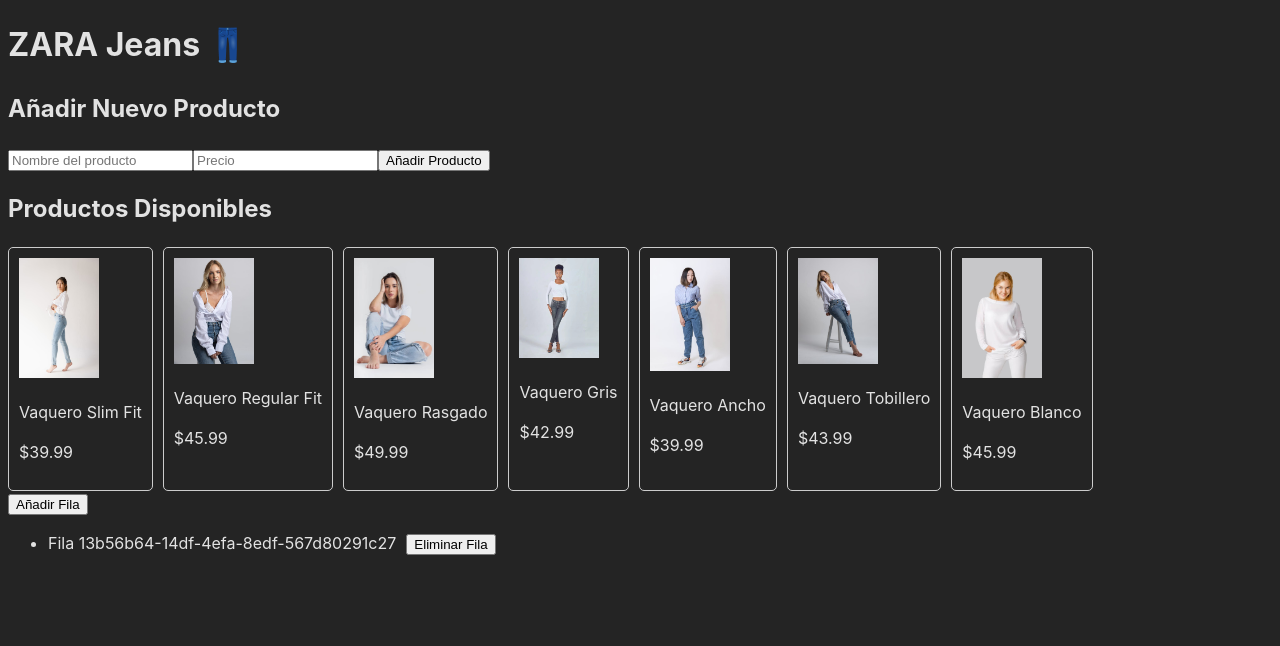
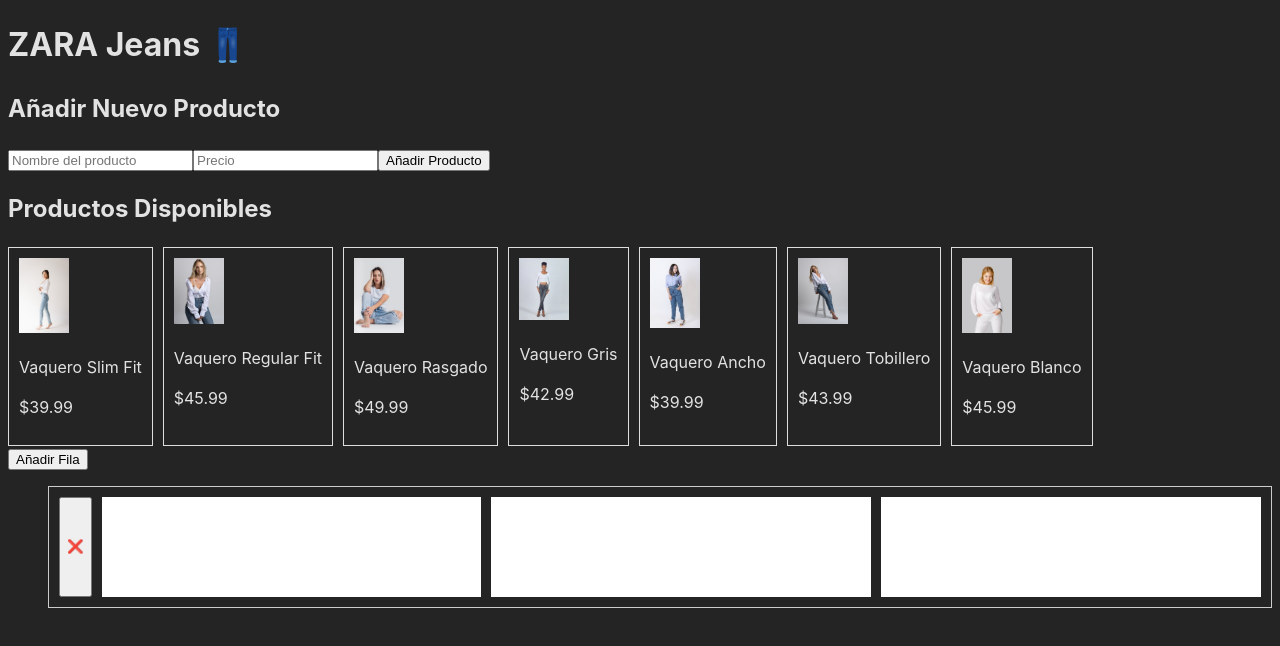
Before and after one commit to YolandaVergara/inditextech, a React (Vite) app: page / in a window 1280 px wide. Both pictures are taken after a click on the button "Añadir Fila". Shown: the top 646 px of the page. Built offline with nearby package versions, Linux system fonts and the light colour scheme.

Commit message:
Refactor product alignment logic and update UI for rows

```diff
--- a/package.json
+++ b/package.json
@@ -11,10 +11,10 @@
   },
   "dependencies": {
     "@reduxjs/toolkit": "^2.5.1",
-    "react": "^19.0.0",
+    "react": "^18.2.0",
     "react-dnd": "^16.0.1",
     "react-dnd-html5-backend": "^16.0.1",
-    "react-dom": "^19.0.0",
+    "react-dom": "^18.2.0",
     "react-redux": "^9.2.0"
   },
   "devDependencies": {
--- a/src/App.tsx
+++ b/src/App.tsx
@@ -1,16 +1,19 @@
-import React, { useState } from "react";
+import { useState, FormEvent } from "react";
 import { useDispatch, useSelector } from "react-redux";
 import { RootState } from "./store";
-import { addRow, removeRow, addNewProduct } from "./features/categoriesSlice";
+import { addRow, addNewProduct } from "./features/categoriesSlice";
+import Row from "./components/Row";
+import ProductCard from "./components/ProductCard";
+import { PositionedProduct } from "./types/categoryTypes";
 
 const App = () => {
   const dispatch = useDispatch();
-  const rows = useSelector((state: RootState) => state.categories.rows);
+  const rows = useSelector((state: RootState) => state.categories.rows as { id: string; products: PositionedProduct[] }[]);
   const products = useSelector((state: RootState) => state.categories.products);
 
   const [newProduct, setNewProduct] = useState({ name: "", price: "" });
 
-  const handleAddProduct = (e: React.FormEvent) => {
+  const handleAddProduct = (e: FormEvent) => {
     e.preventDefault();
     if (newProduct.name.trim() === "" || isNaN(Number(newProduct.price))) return;
 
@@ -22,7 +25,6 @@
     <div>
       <h1>ZARA Jeans 👖</h1>
 
-      {/* Formulario para agregar un nuevo producto */}
       <h2>Añadir Nuevo Producto</h2>
       <form onSubmit={handleAddProduct} style={{ marginBottom: "20px" }}>
         <input
@@ -40,28 +42,17 @@
         <button type="submit">Añadir Producto</button>
       </form>
 
-      {/* Listado de productos disponibles */}
       <h2>Productos Disponibles</h2>
       <div style={{ display: "flex", gap: "10px", flexWrap: "wrap" }}>
         {products.map((product) => (
-          <div key={product.id} style={{ border: "1px solid #ccc", padding: "10px", borderRadius: "5px" }}>
-            <img src={product.imageUrl} alt={product.name} width="80" />
-            <p>{product.name}</p>
-            <p>${product.price.toFixed(2)}</p>
-          </div>
+          <ProductCard key={product.id} product={product} />
         ))}
       </div>
 
-      {/* Botón para agregar filas */}
       <button onClick={() => dispatch(addRow())}>Añadir Fila</button>
       <ul>
-        {rows.map(row => (
-          <li key={row.id}>
-            Fila {row.id}
-            <button onClick={() => dispatch(removeRow(row.id))} style={{ marginLeft: '10px' }}>
-              Eliminar Fila
-            </button>
-          </li>
+        {rows.map((row) => (
+          <Row key={row.id} row={row} />
         ))}
       </ul>
     </div>
--- a/src/components/ProductCard.tsx
+++ b/src/components/ProductCard.tsx
@@ -1,4 +1,34 @@
-// TODO: Implementar el componente ProductCard
-export const ProductCard = () => {
-    return <div>Product Card</div>;
+import { useRef, useEffect } from "react";
+import { useDrag } from "react-dnd";
+import { Product } from "../types/categoryTypes";
+
+const ProductCard = ({ product }: { product: Product }) => {
+  const ref = useRef<HTMLDivElement>(null);
+
+  const [{ isDragging }, drag] = useDrag({
+    type: "PRODUCT",
+    item: () => {
+      return { product };
+    },
+    collect: (monitor) => ({
+      isDragging: monitor.isDragging(),
+    }),
+  });
+
+  useEffect(() => {
+    if (ref.current) {
+      drag(ref.current);
+    }
+  }, [drag]);
+
+  return (
+    <div ref={ref}
+      style={{ opacity: isDragging ? 0.5 : 1, cursor: "grab", border: "1px solid #ddd", padding: "10px" }}>
+      <img src={product.imageUrl} alt={product.name} width="50" />
+      <p>{product.name}</p>
+      <p>${product.price.toFixed(2)}</p>
+    </div>
+  );
 };
+
+export default ProductCard;
--- /dev/null
+++ b/src/components/Row.tsx
@@ -0,0 +1,68 @@
+import React, { useRef, useEffect } from "react";
+import { useDispatch, useSelector } from "react-redux";
+import { RootState } from "../store";
+import { removeRow, addProductToRow, } from "../features/categoriesSlice";
+import { useDrop } from "react-dnd";
+import ProductCard from "./ProductCard";
+import { PositionedProduct, Product } from "../types/categoryTypes";
+
+const Row = ({ row }: { row: { id: string; products: PositionedProduct[] } }) => {
+
+  const dispatch = useDispatch();
+  const rows = useSelector((state: RootState) => state.categories.rows);
+  const updatedRow = rows.find((r) => r.id === row.id);
+
+  const createDropHandler = (alignment: "left" | "center" | "right") => {
+    const ref = useRef<HTMLDivElement | null>(null);
+    const [{ isOver }, drop] = useDrop({
+      accept: "PRODUCT",
+      drop: (item: { product: Product }) => {
+        dispatch(addProductToRow({ rowId: row.id, product: item.product, alignment }));
+      },
+      collect: (monitor) => ({
+        isOver: monitor.isOver(),
+      }),
+    });
+
+    useEffect(() => {
+      if (ref.current) {
+        drop(ref.current);
+      }
+    }, [drop]);
+
+    return { ref, isOver };
+  };
+
+  const left = createDropHandler("left");
+  const center = createDropHandler("center");
+  const right = createDropHandler("right");
+
+  return (
+    <li style={{ display: "flex", gap: "10px", padding: "10px", border: "1px solid #ccc", justifyContent: "space-around" }}>
+      <button onClick={() => dispatch(removeRow(row.id))}>❌</button>
+
+      <div ref={left.ref as unknown as React.RefObject<HTMLDivElement>}
+        style={{ background: left.isOver ? "#ddd" : "white", flex: 1, padding: "10px", minHeight: "80px" }}>
+        {updatedRow?.products.filter((p) => p.alignment === "left").map((p) => (
+          <ProductCard key={p.product.id} product={p.product} />
+        ))}
+      </div>
+
+      <div ref={center.ref as unknown as React.RefObject<HTMLDivElement>}
+        style={{ background: center.isOver ? "#ddd" : "white", flex: 1, padding: "10px", minHeight: "80px" }}>
+        {updatedRow?.products.filter((p) => p.alignment === "center").map((p) => (
+          <ProductCard key={p.product.id} product={p.product} />
+        ))}
+      </div>
+
+      <div ref={right.ref as unknown as React.RefObject<HTMLDivElement>}
+        style={{ background: right.isOver ? "#ddd" : "white", flex: 1, padding: "10px", minHeight: "80px" }}>
+        {updatedRow?.products.filter((p) => p.alignment === "right").map((p) => (
+          <ProductCard key={p.product.id} product={p.product} />
+        ))}
+      </div>
+    </li>
+  );
+};
+
+export default Row;
--- a/src/features/categoriesSlice.ts
+++ b/src/features/categoriesSlice.ts
@@ -1,25 +1,6 @@
 import { createSlice, PayloadAction } from "@reduxjs/toolkit";
 import { products } from "../utils/products";
-
-export interface Product {
-  id: string;
-  name: string;
-  price: number;
-  imageUrl: string;
-}
-
-export interface PositionedProduct {
-  product: Product;
-  alignment: "left" | "center" | "right";
-}
-
-interface CategoriesState {
-  products: Product[];
-  rows: {
-    id: string;
-    products: PositionedProduct[];
-  }[];
-}
+import { CategoriesState, Product } from "../types/categoryTypes";
 
 const initialState: CategoriesState = {
   products,
@@ -49,14 +30,17 @@
       state.products.push(newProduct);
     },
     addProductToRow: (state, action: PayloadAction<{ rowId: string; product: Product; alignment: "left" | "center" | "right" }>) => {
-      const row = state.rows.find((r) => r.id === action.payload.rowId);
-      if (row && row.products.length < 3) {
-        row.products.push({
-          product: action.payload.product,
-          alignment: action.payload.alignment,
-        });
+      const { rowId, product, alignment } = action.payload;
+
+      state.rows.forEach((row) => {
+        row.products = row.products.filter((p) => p.product.id !== product.id);
+      });
+
+      const newRow = state.rows.find((row) => row.id === rowId);
+      if (newRow) {
+        newRow.products.push({ product, alignment });
       }
-    },
+    }
   },
 });
 
--- a/src/main.tsx
+++ b/src/main.tsx
@@ -4,11 +4,15 @@
 import App from './App.tsx'
 import { Provider } from 'react-redux'
 import { store } from './store.ts'
+import { DndProvider } from 'react-dnd'
+import { HTML5Backend } from 'react-dnd-html5-backend'
 
 createRoot(document.getElementById('root')!).render(
   <StrictMode>
     <Provider store={store}>
-      <App />
+      <DndProvider backend={HTML5Backend}>
+        <App />
+      </DndProvider>
     </Provider>
-  </StrictMode>,
+  </StrictMode >,
 )
--- /dev/null
+++ b/src/types/categoryTypes.ts
@@ -0,0 +1,21 @@
+export interface Product {
+  id: string;
+  name: string;
+  price: number;
+  imageUrl: string;
+}
+
+export interface PositionedProduct {
+  product: Product;
+  alignment: "left" | "center" | "right";
+}
+
+export interface Row {
+  id: string;
+  products: PositionedProduct[];
+}
+
+export interface CategoriesState {
+  products: Product[];
+  rows: Row[];
+}
```
Also changed, not shown: src/types/product.ts (deleted, +0 -7 lines), src/components/RowEditor.tsx (deleted), src/types/row.ts (deleted), 1 other file (tests, documents, lock files or other folders).
